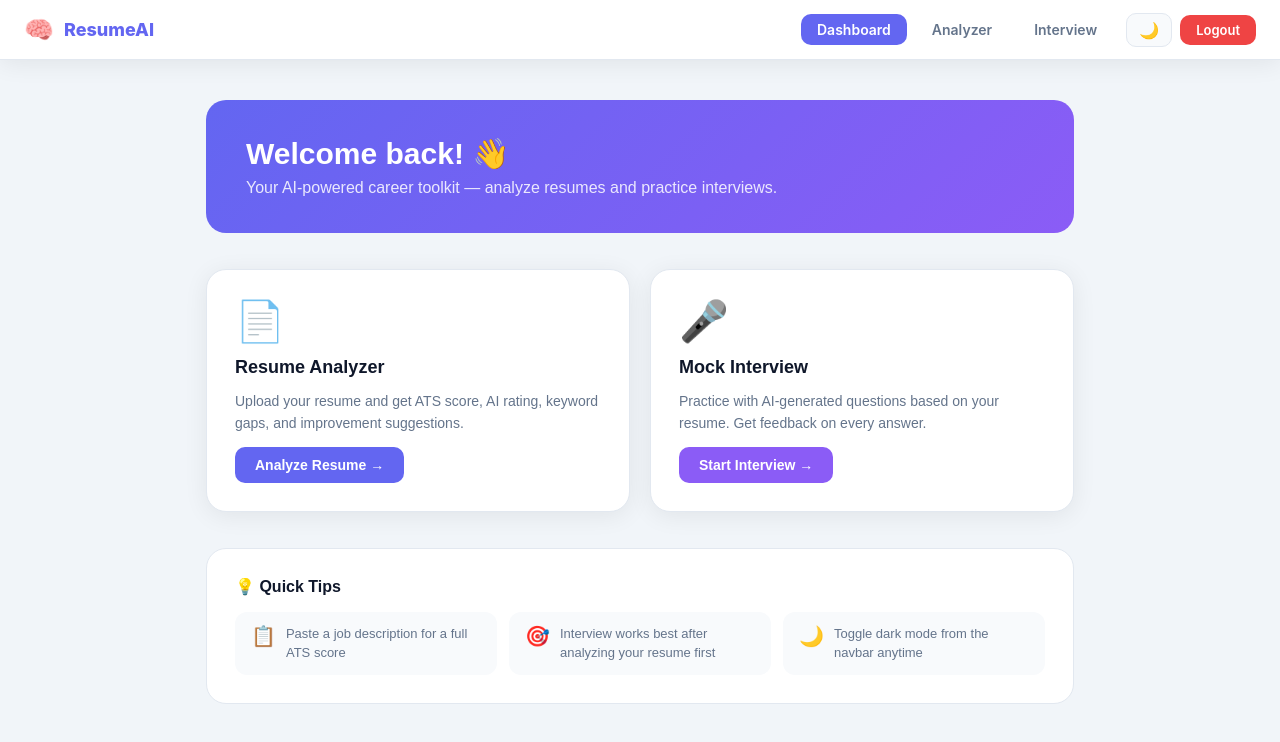
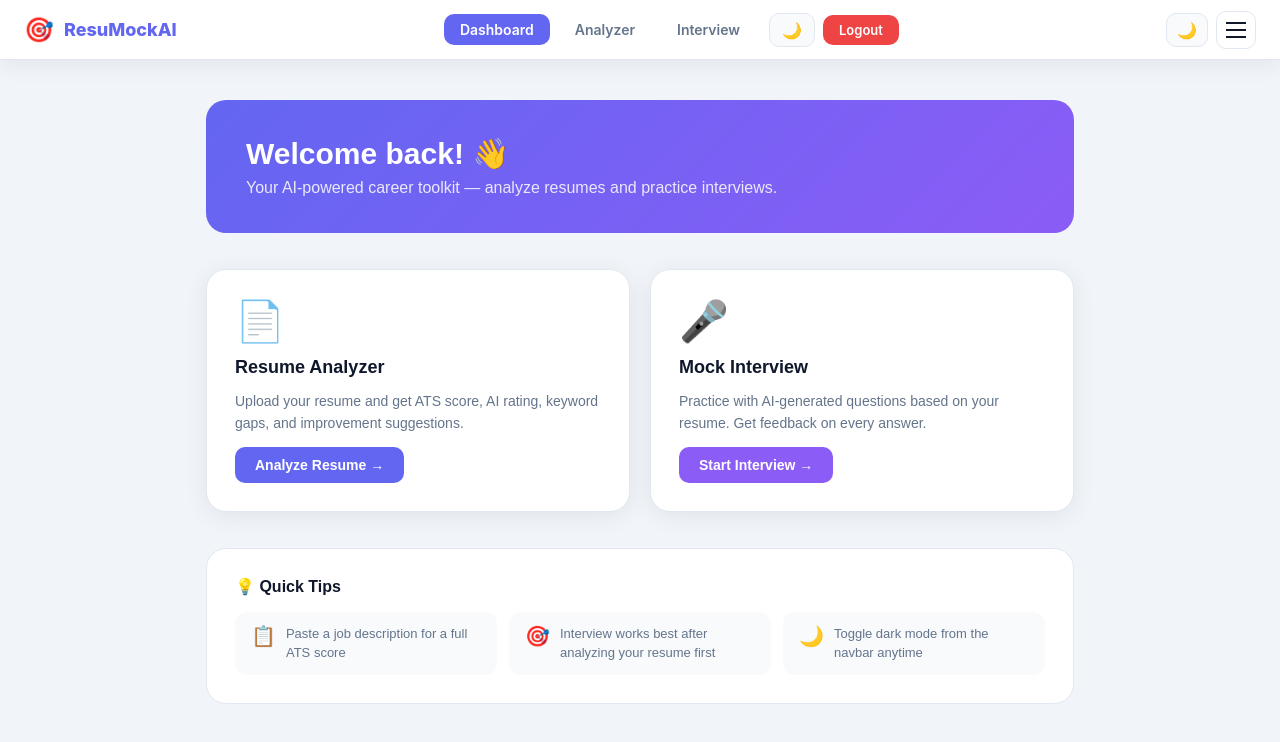
Before and after one commit to potdarshruti/AI-Resume-Analyzer-Mock-Interview, a React app in the folder frontend/: page /dashboard in a window 1280 px wide. Shown: the top 742 px of the page. Built offline with nearby package versions, Linux system fonts and the light colour scheme; no server answers; sample sign-in values are in the browser's storage; the HTML template or start-up script is replaced by a standard one.

Commit message:
Update Navbar.jsx

```diff
--- a/frontend/src/components/Navbar.jsx
+++ b/frontend/src/components/Navbar.jsx
@@ -1,4 +1,4 @@
-import { useContext } from "react";
+import { useContext, useState } from "react";
 import { useNavigate, useLocation } from "react-router-dom";
 import { AuthContext } from "../context/AuthContext";
 import { useTheme } from "../context/ThemeContext";
@@ -8,58 +8,159 @@ export default function Navbar() {
   const { theme, toggleTheme } = useTheme();
   const navigate = useNavigate();
   const location = useLocation();
+  const [menuOpen, setMenuOpen] = useState(false);
 
   const authPages = ["/", "/register"];
   if (authPages.includes(location.pathname)) return null;
 
   const handleLogout = () => { logout(); navigate("/"); };
+  const handleNav = (path) => { navigate(path); setMenuOpen(false); };
 
   return (
+    <>
       <nav style={{
-      background: "var(--surface)", borderBottom: "1px solid var(--border)",
-      padding: "0 24px", height: 60, display: "flex",
-      alignItems: "center", justifyContent: "space-between",
-      position: "sticky", top: 0, zIndex: 100,
+        background: "var(--surface)",
+        borderBottom: "1px solid var(--border)",
+        padding: "0 24px",
+        height: 60,
+        display: "flex",
+        alignItems: "center",
+        justifyContent: "space-between",
+        position: "sticky",
+        top: 0,
+        zIndex: 100,
         boxShadow: "var(--shadow)"
       }}>
         {/* Logo */}
         <div
-        onClick={() => navigate("/dashboard")}
+          onClick={() => handleNav("/dashboard")}
           style={{ display: "flex", alignItems: "center", gap: 10, cursor: "pointer" }}>
-        <span style={{ fontSize: 24 }}>🧠</span>
-        <span style={{ fontWeight: 800, fontSize: 18, color: "var(--primary)" }}>ResumeAI</span>
+          <span style={{ fontSize: 24 }}>🎯</span>
+          <span style={{ fontWeight: 800, fontSize: 18, color: "var(--primary)" }}>ResuMockAI</span>
         </div>
 
-      {/* Nav links */}
-      <div style={{ display: "flex", alignItems: "center", gap: 8 }}>
-        <NavBtn onClick={() => navigate("/dashboard")} active={location.pathname === "/dashboard"}>Dashboard</NavBtn>
-        <NavBtn onClick={() => navigate("/analyze")} active={location.pathname === "/analyze"}>Analyzer</NavBtn>
-        <NavBtn onClick={() => navigate("/interview")} active={location.pathname === "/interview"}>Interview</NavBtn>
+        {/* Desktop Nav */}
+        <div style={{ display: "flex", alignItems: "center", gap: 8 }}
+          className="desktop-nav">
+          <NavBtn onClick={() => handleNav("/dashboard")} active={location.pathname === "/dashboard"}>Dashboard</NavBtn>
+          <NavBtn onClick={() => handleNav("/analyze")} active={location.pathname === "/analyze"}>Analyzer</NavBtn>
+          <NavBtn onClick={() => handleNav("/interview")} active={location.pathname === "/interview"}>Interview</NavBtn>
 
-        {/* Dark mode toggle */}
-        <button
-          onClick={toggleTheme}
-          style={{
+          <button onClick={toggleTheme} style={{
             background: "var(--surface2)", color: "var(--text)",
             border: "1.5px solid var(--border)", borderRadius: 10,
-            padding: "6px 12px", fontSize: 16, marginLeft: 4
+            padding: "6px 12px", fontSize: 16, marginLeft: 4, cursor: "pointer"
           }}>
             {theme === "dark" ? "☀️" : "🌙"}
           </button>
 
-        {/* Logout */}
           {user && (
-          <button
-            onClick={handleLogout}
-            style={{
+            <button onClick={handleLogout} style={{
               background: "var(--danger)", color: "#fff",
-              padding: "7px 16px", borderRadius: 10, fontSize: 13
+              padding: "7px 16px", borderRadius: 10, fontSize: 13,
+              border: "none", cursor: "pointer"
             }}>
               Logout
             </button>
           )}
         </div>
+
+        {/* Mobile Right Side */}
+        <div style={{ display: "flex", alignItems: "center", gap: 8 }}
+          className="mobile-nav">
+          <button onClick={toggleTheme} style={{
+            background: "var(--surface2)", color: "var(--text)",
+            border: "1.5px solid var(--border)", borderRadius: 10,
+            padding: "6px 10px", fontSize: 16, cursor: "pointer"
+          }}>
+            {theme === "dark" ? "☀️" : "🌙"}
+          </button>
+
+          {/* Hamburger Button */}
+          <button
+            onClick={() => setMenuOpen(!menuOpen)}
+            style={{
+              background: "transparent", border: "1.5px solid var(--border)",
+              borderRadius: 10, padding: "6px 10px", cursor: "pointer",
+              display: "flex", flexDirection: "column", gap: 5,
+              alignItems: "center", justifyContent: "center", width: 40, height: 38
+            }}>
+            <span style={{
+              display: "block", width: 20, height: 2,
+              background: "var(--text)",
+              transform: menuOpen ? "rotate(45deg) translate(5px, 5px)" : "none",
+              transition: "all 0.3s"
+            }} />
+            <span style={{
+              display: "block", width: 20, height: 2,
+              background: "var(--text)",
+              opacity: menuOpen ? 0 : 1,
+              transition: "all 0.3s"
+            }} />
+            <span style={{
+              display: "block", width: 20, height: 2,
+              background: "var(--text)",
+              transform: menuOpen ? "rotate(-45deg) translate(5px, -5px)" : "none",
+              transition: "all 0.3s"
+            }} />
+          </button>
+        </div>
       </nav>
+
+      {/* Mobile Dropdown Menu */}
+      {menuOpen && (
+        <div style={{
+          position: "fixed", top: 60, left: 0, right: 0,
+          background: "var(--surface)", borderBottom: "1px solid var(--border)",
+          zIndex: 99, padding: "16px 24px",
+          display: "flex", flexDirection: "column", gap: 8,
+          boxShadow: "var(--shadow)"
+        }} className="mobile-menu">
+          <MobileNavBtn
+            onClick={() => handleNav("/dashboard")}
+            active={location.pathname === "/dashboard"}>
+            🏠 Dashboard
+          </MobileNavBtn>
+          <MobileNavBtn
+            onClick={() => handleNav("/analyze")}
+            active={location.pathname === "/analyze"}>
+            📄 Analyzer
+          </MobileNavBtn>
+          <MobileNavBtn
+            onClick={() => handleNav("/interview")}
+            active={location.pathname === "/interview"}>
+            🎤 Interview
+          </MobileNavBtn>
+
+          {user && (
+            <button onClick={() => { handleLogout(); setMenuOpen(false); }} style={{
+              background: "var(--danger)", color: "#fff",
+              padding: "12px 16px", borderRadius: 10, fontSize: 14,
+              border: "none", cursor: "pointer", textAlign: "left",
+              marginTop: 8
+            }}>
+              🚪 Logout
+            </button>
+          )}
+        </div>
+      )}
+
+      {/* CSS for showing/hiding desktop vs mobile */}
+      <style>{`
+        .desktop-nav { display: flex; }
+        .mobile-nav { display: none; }
+        .mobile-menu { display: flex; }
+
+        @media (max-width: 768px) {
+          .desktop-nav { display: none !important; }
+          .mobile-nav { display: flex !important; }
+        }
+
+        @media (min-width: 769px) {
+          .mobile-menu { display: none !important; }
+        }
+      `}</style>
+    </>
   );
 }
 
@@ -70,8 +171,23 @@ function NavBtn({ children, onClick, active }) {
       color: active ? "#fff" : "var(--text2)",
       padding: "7px 16px", borderRadius: 10, fontSize: 14,
       border: active ? "none" : "1.5px solid transparent",
+      cursor: "pointer"
     }}>
       {children}
     </button>
   );
 }
+
+function MobileNavBtn({ children, onClick, active }) {
+  return (
+    <button onClick={onClick} style={{
+      background: active ? "var(--primary)" : "var(--surface2)",
+      color: active ? "#fff" : "var(--text)",
+      padding: "12px 16px", borderRadius: 10, fontSize: 15,
+      border: "1.5px solid var(--border)",
+      cursor: "pointer", textAlign: "left", width: "100%"
+    }}>
+      {children}
+    </button>
+  );
+}
```
Lines whose indentation alone changed are shown as unchanged.
